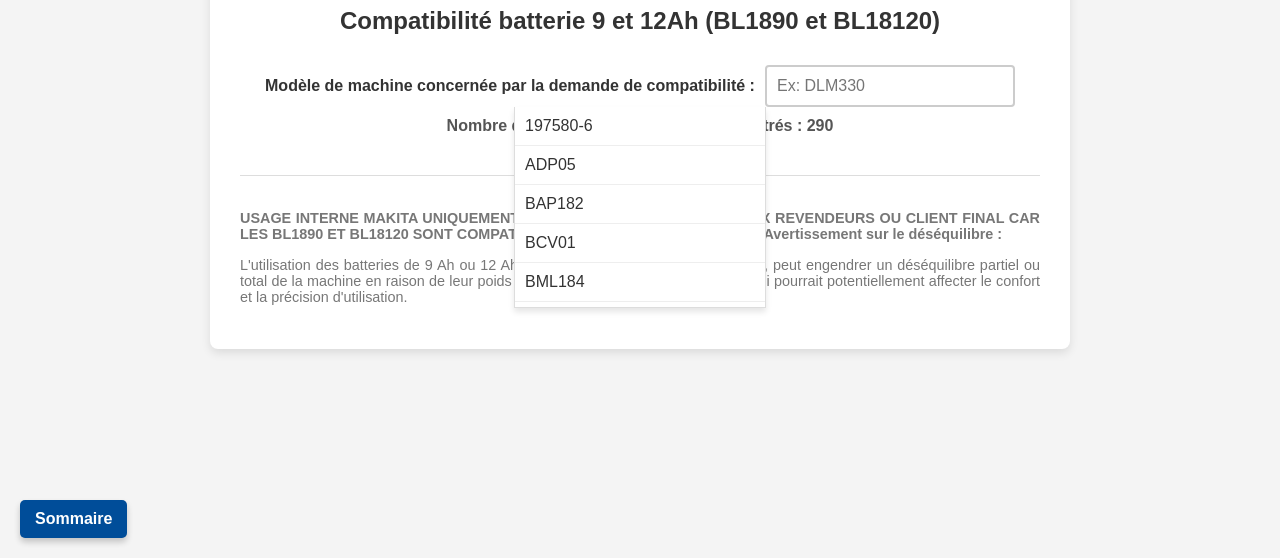
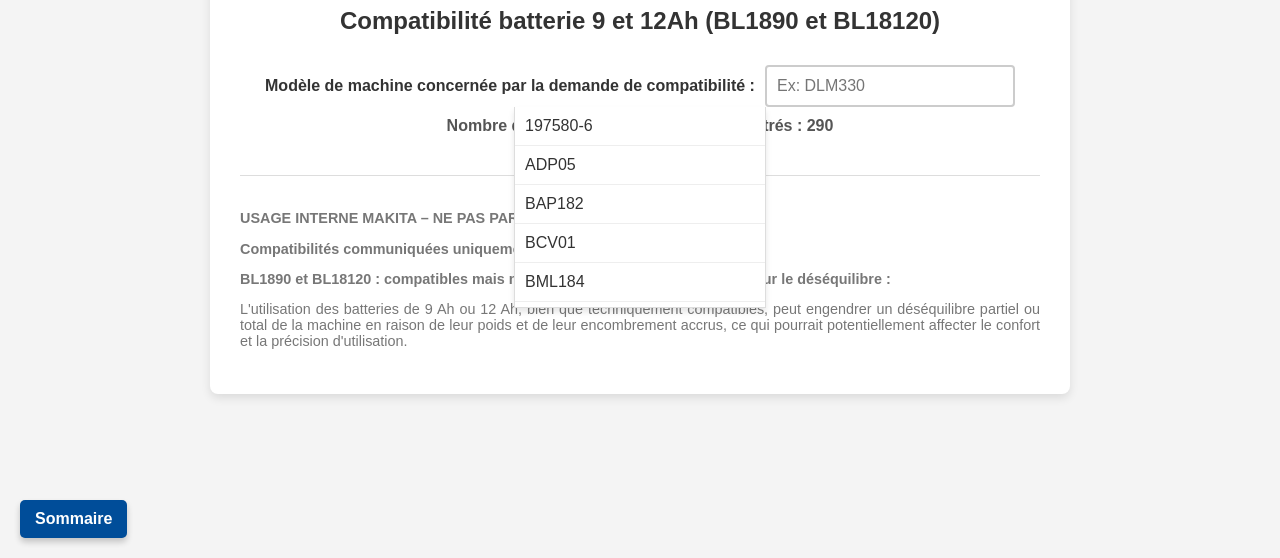
Before and after one commit to partage-support-technique/batterie-9-et-12-LXT.io, a plain HTML site: page index.html in a window 1280 px wide. Shown: the part 242-800 px from the top of the page. Drawn offline with Linux system fonts and the light colour scheme.

Commit message:
Update index.html

```diff
--- a/index.html
+++ b/index.html
@@ -175,7 +175,13 @@
 
         <footer>
             <p>
-                <strong>USAGE INTERNE MAKITA UNIQUEMENT, INTERDICTION DE PARTAGER AUX REVENDEURS OU CLIENT FINAL CAR LES BL1890 ET BL18120 SONT COMPATIBLES MAIS NON RECOMMANDEE- Avertissement sur le déséquilibre :</strong>
+                <strong>USAGE INTERNE MAKITA – NE PAS PARTAGER EN DEHORS DE MAKITA.</strong>
+                 </p>
+            <p>
+                <strong>Compatibilités communiquées uniquement sur demande client.</strong>
+                   </p>
+            <p>
+                <strong>BL1890 et BL18120 : compatibles mais non recommandées. Avertissement sur le déséquilibre :</strong>
             </p>
             <p>
                 L'utilisation des batteries de 9 Ah ou 12 Ah, bien que techniquement compatibles, peut engendrer un déséquilibre partiel ou total de la machine en raison de leur poids et de leur encombrement accrus, ce qui pourrait potentiellement affecter le confort et la précision d'utilisation.
```
